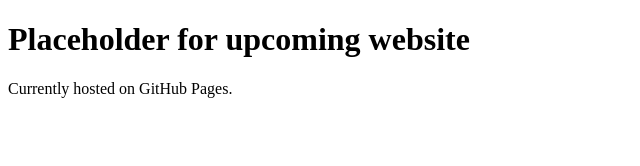
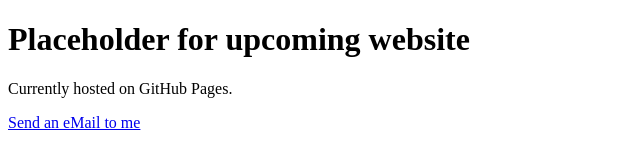
Before and after one commit to chrisstophere/chrisstophere.github.io, a plain HTML site: page index.html in a window 1280 px wide. Shown: the whole page, without its empty margins (0-640 px from the left). Drawn offline with Linux system fonts and the light colour scheme.

Commit message:
Update index.html
added a mailto link

```diff
--- a/index.html
+++ b/index.html
@@ -11,5 +11,6 @@
     <body>
         <h1>Placeholder for upcoming website</h1>
             <p>Currently hosted on GitHub Pages.</p>
+            <a href="mailto:chris@ewentech.com?Subject=Hello...Concerning%20your%20website%20" target="_top">Send an eMail to me</a>
     </body>
 </html>
```
